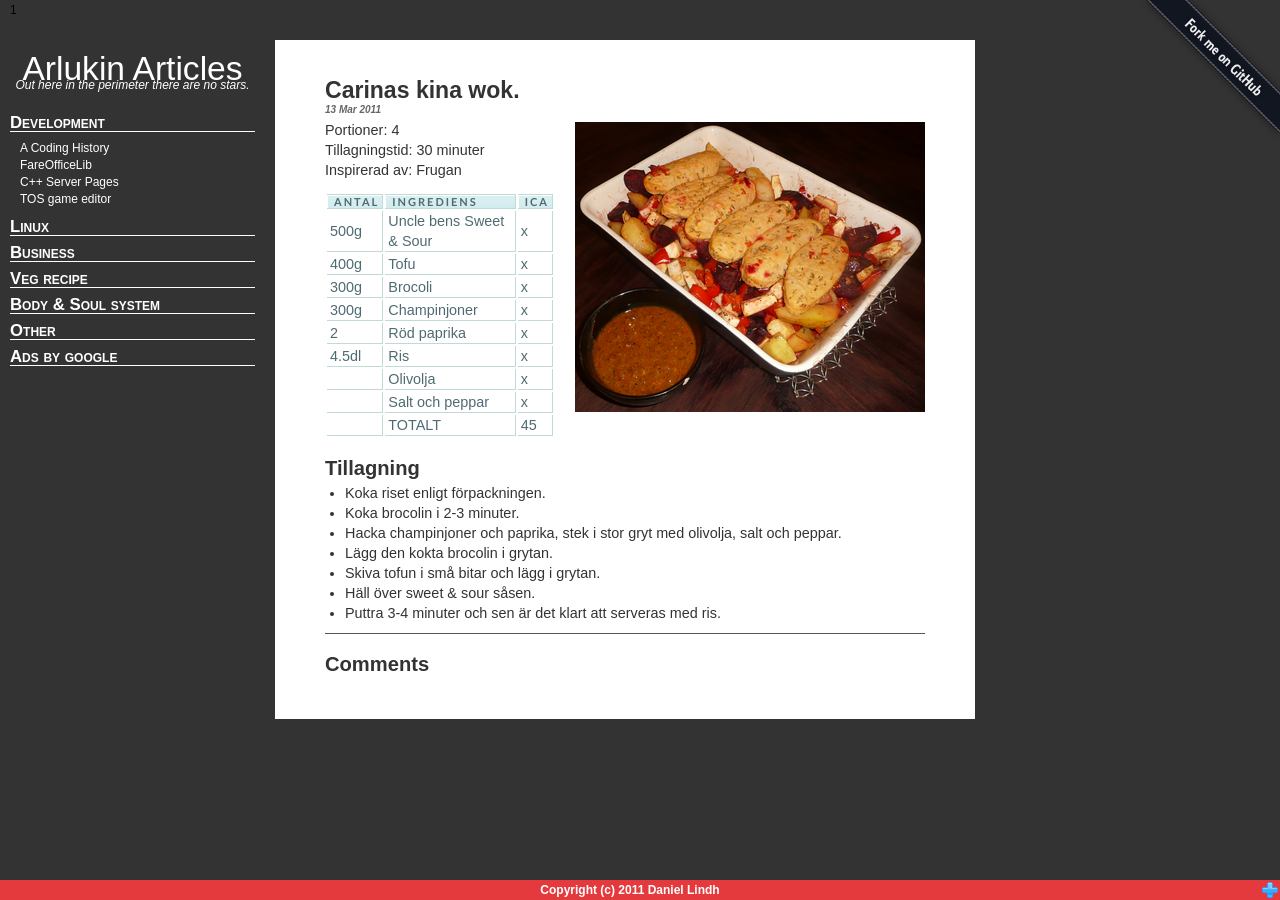
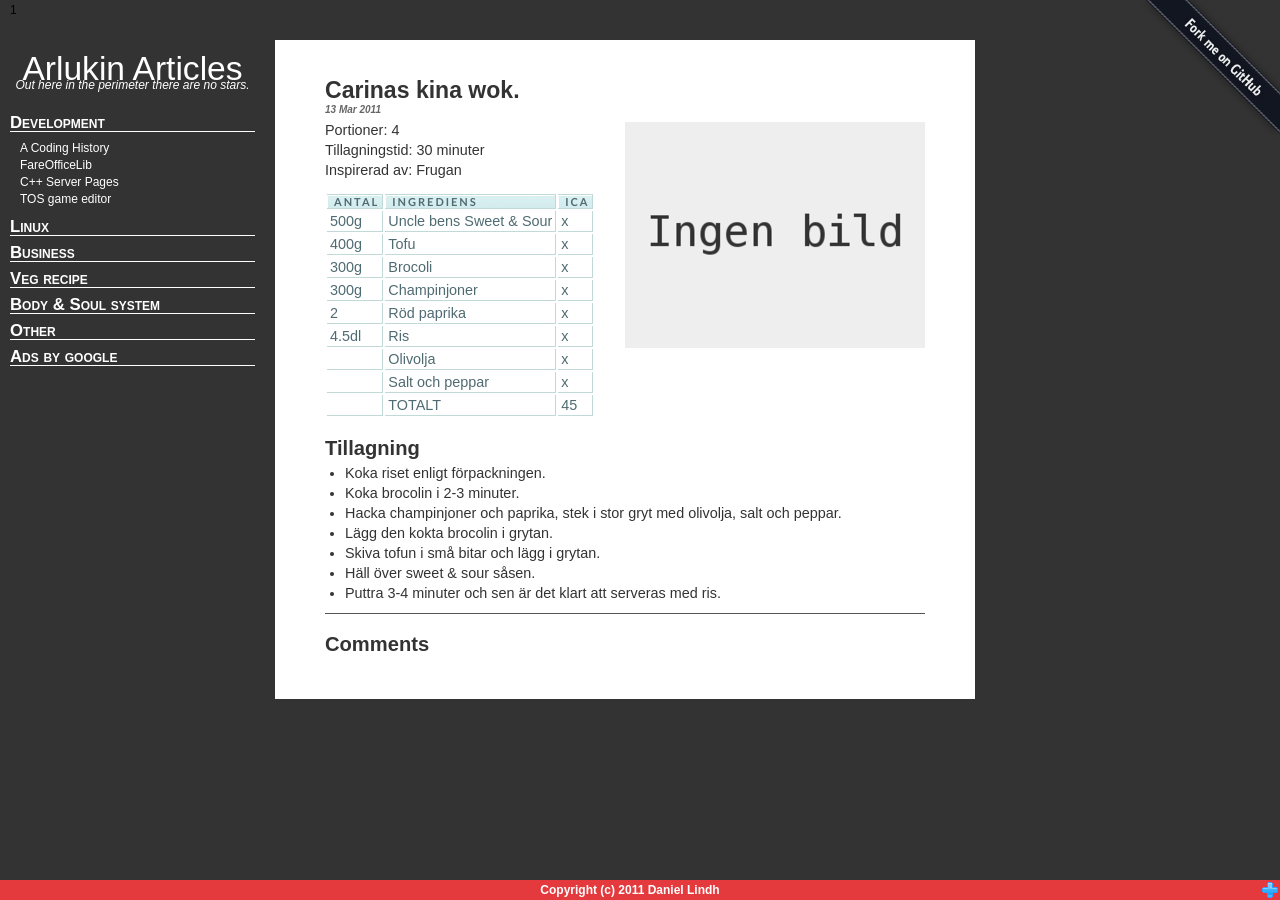
Before and after one commit to arlukin/arlukin.github.io, a Jekyll site: the page built from posts/veg_recipe/_posts/2011-03-13--carinas-kina-wok.md, in a window 1280 px wide. Built offline with Jekyll 4.4.1, drawn with Linux system fonts in a browser that asks for light colours; Markdown is read by kramdown in place of the engine named in the settings; comment, search, counter and statistics services are not loaded.

Commit message:
Changed pic.-

```diff
--- a/posts/veg_recipe/_posts/2011-03-13--carinas-kina-wok.md
+++ b/posts/veg_recipe/_posts/2011-03-13--carinas-kina-wok.md
@@ -3,7 +3,7 @@ layout: post
 title: Carinas kina wok.
 ---
 
-![Food]({{ site.url }}/images/food/2011-03-10-rosmarinstekta-quorn-fileer.png)
+![Food]({{ site.url }}/images/food/no_image.png)
 
 >* Portioner: 4
 >* Tillagningstid: 30 minuter
```
